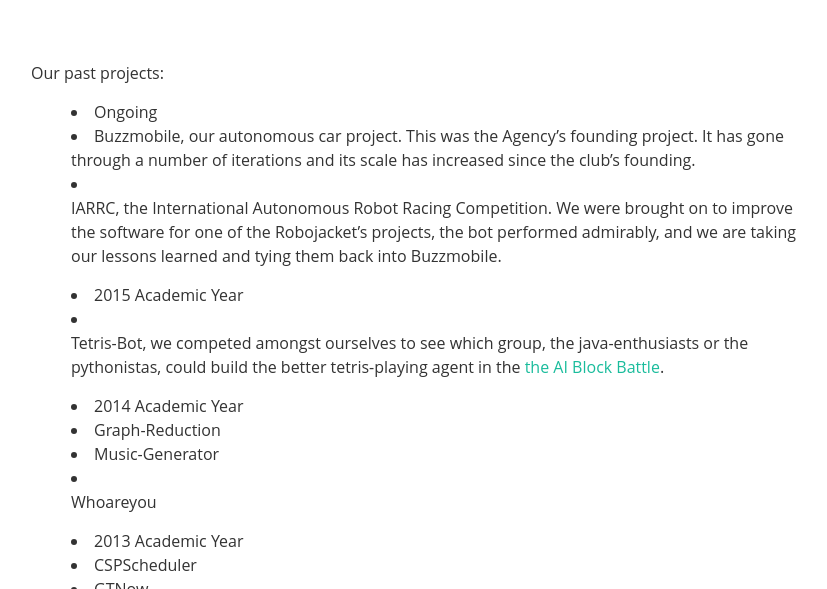
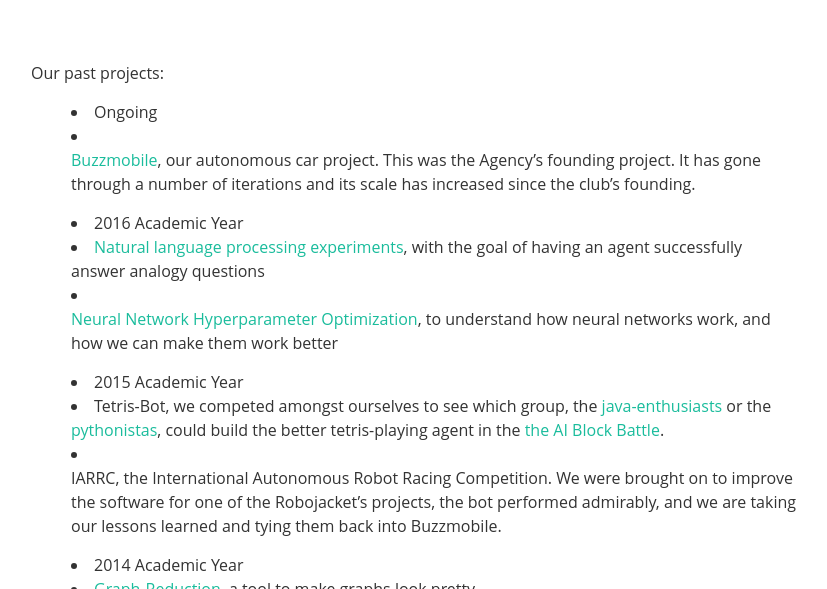
Before and after one commit to gtagency/gtagency.github.com, a Jekyll site: the page built from projects/index.md, in a window 1280 px wide and 900 px high, cut to the strip 311-900 px from the top of the window. Shown: the whole strip, without its empty margins (225-1052 px from the left). Built offline with Jekyll 4.4.1, drawn with Linux system fonts in a browser that asks for light colours; nearby versions of some CDN libraries; some web fonts are replaced.

Commit message:
Add Fall 2016 projects
Also added links to the other projects

```diff
--- a/projects/index.md
+++ b/projects/index.md
@@ -7,14 +7,18 @@
 
 
  - Ongoing
-  - Buzzmobile, our autonomous car project. This was the Agency's founding project. It has gone through a number of iterations and its scale has increased since the club's founding.
-  - IARRC, the International Autonomous Robot Racing Competition. We were brought on to improve the software for one of the Robojacket's projects, the bot performed admirably, and we are taking our lessons learned and tying them back into Buzzmobile.
+  - [Buzzmobile](https://github.com/gtagency/buzzmobile), our autonomous car project. This was the Agency's founding project. It has gone through a number of iterations and its scale has increased since the club's founding.
+
+ - 2016 Academic Year
+  - [Natural language processing experiments](https://github.com/gtagency/newage-lateral-piping), with the goal of having an agent successfully answer analogy questions
+  - [Neural Network Hyperparameter Optimization](https://github.com/gtagency/nn-hyper-octopus), to understand how neural networks work, and how we can make them work better
 
  - 2015 Academic Year
-  - Tetris-Bot, we competed amongst ourselves to see which group, the java-enthusiasts or the pythonistas, could build the better tetris-playing agent in the [the AI Block Battle](http://theaigames.com/competitions/ai-block-battle).
+  - Tetris-Bot, we competed amongst ourselves to see which group, the [java-enthusiasts](https://github.com/gtagency/tetris-java) or the [pythonistas](https://github.com/gtagency/tetris-python), could build the better tetris-playing agent in the [the AI Block Battle](http://theaigames.com/competitions/ai-block-battle).
+   - IARRC, the International Autonomous Robot Racing Competition. We were brought on to improve the software for one of the Robojacket's projects, the bot performed admirably, and we are taking our lessons learned and tying them back into Buzzmobile.
 
  - 2014 Academic Year
-  - Graph-Reduction
+  - [Graph-Reduction](https://github.com/gtagency/graph-reduction), a tool to make graphs look pretty
   - Music-Generator
   - Whoareyou
 
```
